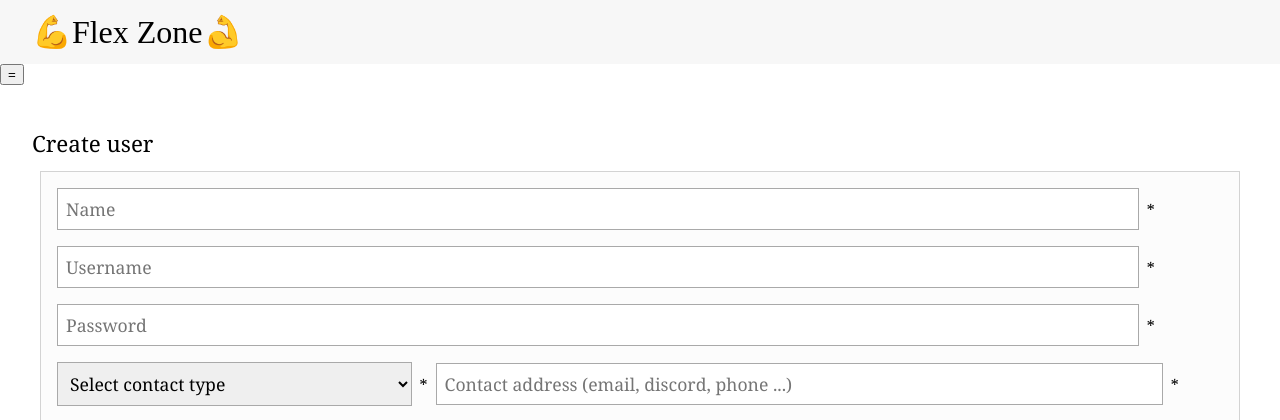
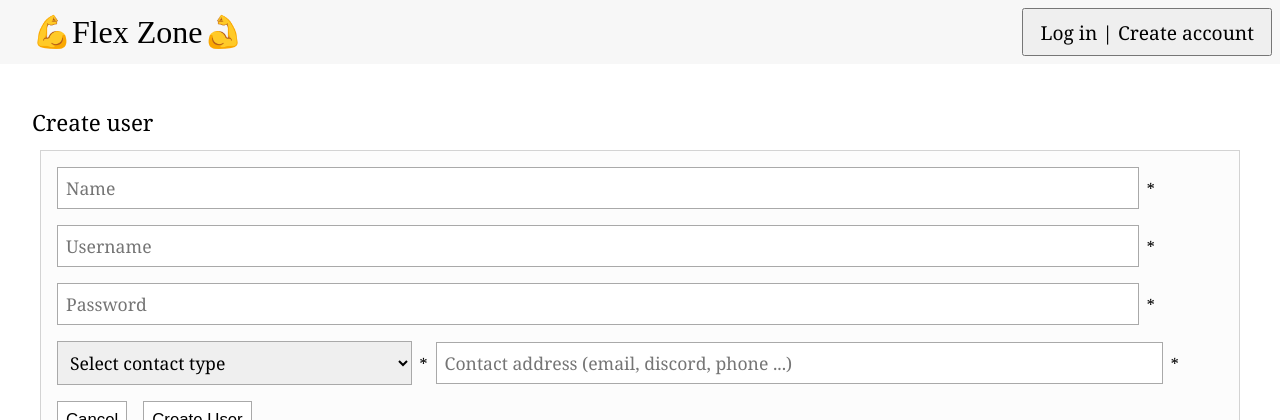
Before and after one commit to jensbern/DVGB06_flex_zone, a Flask app: page /createuser in a window 1280 px wide. Shown: the top 420 px of the page. Run offline with Flask 2, Linux system fonts and the light colour scheme; parts of the project's set-up code (start-up, migrations or seed data) failed here and were passed over.

Commit message:
fix design and layout for login/create account

```diff
--- a/web/static/js/components/headerLogin.js
+++ b/web/static/js/components/headerLogin.js
@@ -7,13 +7,23 @@ export class HeaderLogin extends HTMLElement {
     this.shadowRoot.append(baseTemplate.content.cloneNode(true));
     const STYLE = document.createElement("style");
     STYLE.innerText = `
-      .hidden{
-        display:none;
+
+    button{
+      margin: 8px;
+      padding: 8px 16px;
+      font-family: Georgia, "Times New Roman", Times, serif;
+      font-size: 1.2em;
+      justify-self: right;
     }
 
     ul {
       background-color: rgb(250,250,250);
       padding: 8px;
+      position: absolute;
+      border: 1px solid gray;
+      width: 350px;
+      margin: 8px;
+      margin-top: 72px;
     }
 
     li{
@@ -21,11 +31,21 @@ export class HeaderLogin extends HTMLElement {
       background-color: rgb(254,254,254);
       padding: 8px;
       margin: 8px;
+      border: 1px solid lightgray;
     }
 
     a{
       color: inherit;
       text-decoration:none;
+    }
+
+    a:hover li {
+      background-color: rgb(250,250,250);
+      border: 1px solid gray;
+    }
+
+    .hidden{
+      display:none;
     }
     `;
     this.shadowRoot.append(STYLE);
@@ -33,7 +53,7 @@ export class HeaderLogin extends HTMLElement {
 
   createDropdownButton = () => {
     const BUTTON = document.createElement("button");
-    BUTTON.innerHTML = "=";
+    BUTTON.innerHTML = "Log in | Create account";
     BUTTON.addEventListener("click", () => {
       const UL_dropdown = this.shadowRoot.querySelector("ul");
       UL_dropdown.classList.toggle("hidden");
@@ -49,10 +69,10 @@ export class HeaderLogin extends HTMLElement {
       var LI_option = document.createElement("li");
       var A_option = document.createElement("a");
 
-      A_option.innerText = options[i];
+      LI_option.innerText = options[i];
       A_option.setAttribute("href", links[i]);
-      LI_option.append(A_option);
-      UL_dropdown.append(LI_option);
+      A_option.append(LI_option);
+      UL_dropdown.append(A_option);
     }
     UL_dropdown.classList.add("hidden");
     this.shadowRoot.append(UL_dropdown);
@@ -63,7 +83,7 @@ export class HeaderLogin extends HTMLElement {
     this.createDropdown();
     const UL_dropdown = this.shadowRoot.querySelector("ul");
     const BUTTON_dropdown = this.shadowRoot.querySelector("button");
-    this.dropdownEvent = document.body.addEventListener("click", (e) => {
+    this.dropdownEvent = window.addEventListener("click", (e) => {
       if (!(e.path.includes(UL_dropdown) || e.path.includes(BUTTON_dropdown))) {
         UL_dropdown.classList.add("hidden");
       }
@@ -71,6 +91,6 @@ export class HeaderLogin extends HTMLElement {
   }
 
   disconnectedCallback() {
-    document.body.removeEventListener("click", this.dropdownEvent);
+    window.removeEventListener("click", this.dropdownEvent);
   }
 }
--- a/web/static/stylesheet/style.css
+++ b/web/static/stylesheet/style.css
@@ -1,12 +1,19 @@
 main {
   padding: 32px;
-  font-family: Georgia, 'Times New Roman', Times, serif;
+  font-family: Georgia, "Times New Roman", Times, serif;
+}
+
+header {
+  display: -ms-grid;
+  display: grid;
+  -ms-grid-columns: auto 350px;
+      grid-template-columns: auto 350px;
+  background-color: #f7f7f7;
 }
 
 h1 {
   padding: 16px 32px;
   font-size: 2em;
-  background-color: #f7f7f7;
 }
 
 h1 span {
@@ -24,13 +31,20 @@ h3 {
   font-size: 1.2em;
 }
 
+headerlogin-element {
+  display: -webkit-box;
+  display: -ms-flexbox;
+  display: flex;
+  -webkit-box-pack: end;
+      -ms-flex-pack: end;
+          justify-content: flex-end;
+}
+
 #user_page {
   display: -ms-grid;
   display: grid;
   -ms-grid-columns: 1fr 1fr;
       grid-template-columns: 1fr 1fr;
-  /* -webkit-column-gap: 8px;
-          column-gap: 8px; */
 }
 
 #user_page section {
```
Lines whose indentation alone changed are shown as unchanged.
